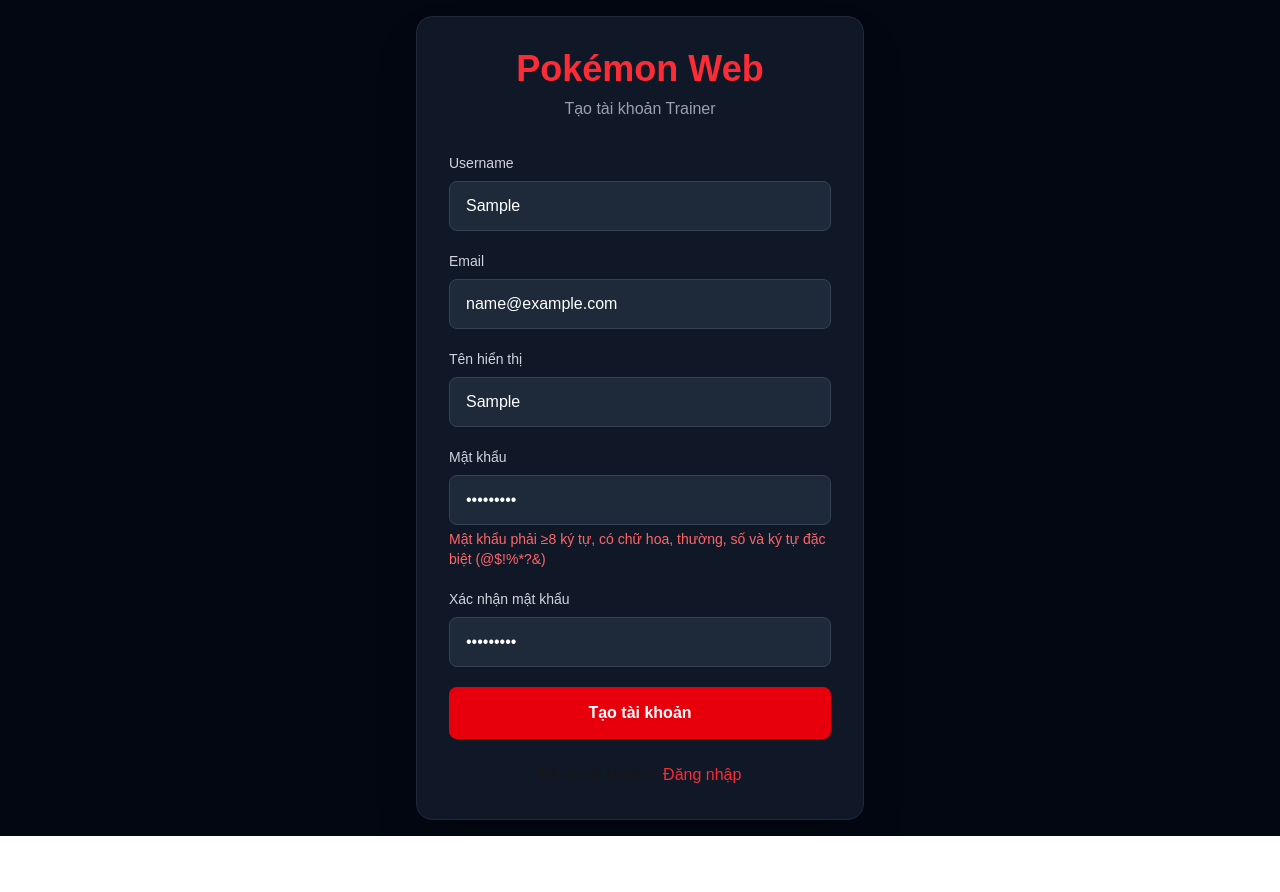
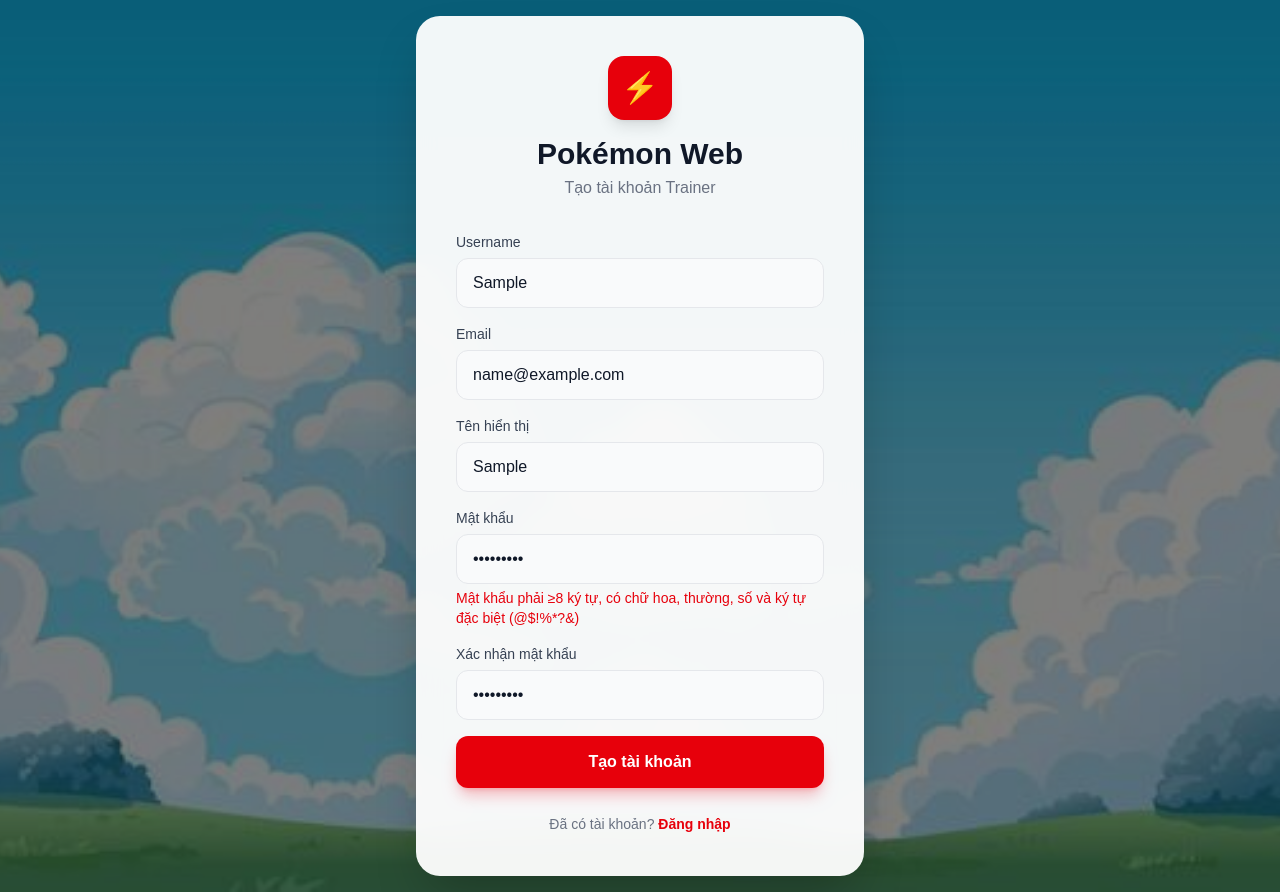
Before and after one commit to QuyenMai1501/Pokemon-Web, a Next.js app: page /auth/register in a window 1280 px wide. Both pictures are taken after typing "Sample", "name@example.com", "Sample", "Sample123", "Sample123" into the empty fields and a click on the button "Tạo tài khoản". Before the commit the page ends 836 px from the top, so only its background shows below. Built offline with nearby package versions, Linux system fonts and the light colour scheme; no server answers.

Commit message:
feat: Update Login/Register background and light UI

```diff
--- a/app/auth/register/page.tsx
+++ b/app/auth/register/page.tsx
@@ -1,8 +1,8 @@
-// app/auth/register/page.tsx
 'use client';
 
 import { useState } from "react";
 import { useRouter } from "next/navigation";
+import Image from "next/image";
 import Link from "next/link";
 
 const PASSWORD_REGEX = /^(?=.*[a-z])(?=.*[A-Z])(?=.*\d)(?=.*[@$!%*?&])[A-Za-z\d@$!%*?&]{8,}$/;
@@ -63,86 +63,109 @@ export default function RegisterPage() {
   };
 
   return (
-    <div className="flex min-h-screen items-center justify-center bg-gray-950 p-4">
-      <div className="w-full max-w-md p-8 bg-gray-900 rounded-2xl shadow-2xl border border-gray-800">
+    <div className="min-h-screen flex items-center justify-center p-4 relative overflow-hidden">
+      <Image
+        src="/background.jpg"
+        alt=""
+        fill
+        className="object-cover"
+        priority
+      />
+      <div className="absolute inset-0 bg-black/50" />
+
+      {/* Card */}
+      <div className="relative w-full max-w-md bg-white/95 backdrop-blur-md rounded-3xl shadow-2xl p-8 md:p-10">
         <div className="text-center mb-8">
-          <h1 className="text-4xl font-bold text-red-500">Pokémon Web</h1>
-          <p className="text-gray-400 mt-2">Tạo tài khoản Trainer</p>
+          <div className="inline-flex items-center justify-center w-16 h-16 bg-red-600 rounded-2xl mb-4 shadow-lg">
+            <span className="text-3xl">⚡</span>
+          </div>
+          <h1 className="text-3xl font-bold text-gray-900">Pokémon Web</h1>
+          <p className="text-gray-500 mt-1">Tạo tài khoản Trainer</p>
         </div>
 
-        <form onSubmit={handleSubmit} className="space-y-5">
+        <form onSubmit={handleSubmit} className="space-y-4">
           <div>
-            <label className="block text-sm font-medium text-gray-300 mb-2">Username</label>
+            <label className="block text-sm font-medium text-gray-700 mb-1.5">Username</label>
             <input
               type="text"
               value={formData.username}
               onChange={(e) => setFormData({ ...formData, username: e.target.value })}
-              className="w-full px-4 py-3 bg-gray-800 border border-gray-700 rounded-lg focus:outline-none focus:border-red-500 text-white"
+              className="w-full px-4 py-3 bg-gray-50 border border-gray-200 rounded-xl focus:outline-none focus:border-red-500 focus:ring-2 focus:ring-red-500/20 text-gray-900 placeholder-gray-400 transition"
               placeholder="TrainerName"
             />
-            {errors.username && <p className="text-red-400 text-sm mt-1">{errors.username}</p>}
+            {errors.username && <p className="text-red-600 text-sm mt-1">{errors.username}</p>}
           </div>
 
           <div>
-            <label className="block text-sm font-medium text-gray-300 mb-2">Email</label>
+            <label className="block text-sm font-medium text-gray-700 mb-1.5">Email</label>
             <input
               type="email"
               value={formData.email}
               onChange={(e) => setFormData({ ...formData, email: e.target.value })}
-              className="w-full px-4 py-3 bg-gray-800 border border-gray-700 rounded-lg focus:outline-none focus:border-red-500 text-white"
+              className="w-full px-4 py-3 bg-gray-50 border border-gray-200 rounded-xl focus:outline-none focus:border-red-500 focus:ring-2 focus:ring-red-500/20 text-gray-900 placeholder-gray-400 transition"
               placeholder="your@email.com"
             />
-            {errors.email && <p className="text-red-400 text-sm mt-1">{errors.email}</p>}
+            {errors.email && <p className="text-red-600 text-sm mt-1">{errors.email}</p>}
           </div>
 
           <div>
-            <label className="block text-sm font-medium text-gray-300 mb-2">Tên hiển thị</label>
+            <label className="block text-sm font-medium text-gray-700 mb-1.5">Tên hiển thị</label>
             <input
               type="text"
               value={formData.name}
               onChange={(e) => setFormData({ ...formData, name: e.target.value })}
-              className="w-full px-4 py-3 bg-gray-800 border border-gray-700 rounded-lg focus:outline-none focus:border-red-500 text-white"
+              className="w-full px-4 py-3 bg-gray-50 border border-gray-200 rounded-xl focus:outline-none focus:border-red-500 focus:ring-2 focus:ring-red-500/20 text-gray-900 placeholder-gray-400 transition"
               placeholder="(tuỳ chọn)"
             />
           </div>
 
           <div>
-            <label className="block text-sm font-medium text-gray-300 mb-2">Mật khẩu</label>
+            <label className="block text-sm font-medium text-gray-700 mb-1.5">Mật khẩu</label>
             <input
               type="password"
               value={formData.password}
               onChange={(e) => setFormData({ ...formData, password: e.target.value })}
-              className="w-full px-4 py-3 bg-gray-800 border border-gray-700 rounded-lg focus:outline-none focus:border-red-500 text-white"
+              className="w-full px-4 py-3 bg-gray-50 border border-gray-200 rounded-xl focus:outline-none focus:border-red-500 focus:ring-2 focus:ring-red-500/20 text-gray-900 placeholder-gray-400 transition"
               placeholder="••••••••"
             />
-            {errors.password && <p className="text-red-400 text-sm mt-1">{errors.password}</p>}
+            {errors.password && <p className="text-red-600 text-sm mt-1">{errors.password}</p>}
           </div>
 
           <div>
-            <label className="block text-sm font-medium text-gray-300 mb-2">Xác nhận mật khẩu</label>
+            <label className="block text-sm font-medium text-gray-700 mb-1.5">Xác nhận mật khẩu</label>
             <input
               type="password"
               value={formData.confirmPassword}
               onChange={(e) => setFormData({ ...formData, confirmPassword: e.target.value })}
-              className="w-full px-4 py-3 bg-gray-800 border border-gray-700 rounded-lg focus:outline-none focus:border-red-500 text-white"
+              className="w-full px-4 py-3 bg-gray-50 border border-gray-200 rounded-xl focus:outline-none focus:border-red-500 focus:ring-2 focus:ring-red-500/20 text-gray-900 placeholder-gray-400 transition"
               placeholder="••••••••"
             />
-            {errors.confirmPassword && <p className="text-red-400 text-sm mt-1">{errors.confirmPassword}</p>}
+            {errors.confirmPassword && <p className="text-red-600 text-sm mt-1">{errors.confirmPassword}</p>}
           </div>
 
-          {errors.general && <p className="text-red-500 text-center">{errors.general}</p>}
+          {errors.general && (
+            <p className="text-red-600 text-sm text-center bg-red-50 py-2 px-4 rounded-lg">
+              {errors.general}
+            </p>
+          )}
 
           <button
             type="submit"
             disabled={isLoading}
-            className="w-full py-3.5 bg-red-600 hover:bg-red-700 text-white font-semibold rounded-lg transition"
+            className="w-full py-3.5 bg-red-600 hover:bg-red-700 text-white font-semibold rounded-xl transition disabled:opacity-50 shadow-lg shadow-red-600/25"
           >
             {isLoading ? "Đang xử lý..." : "Tạo tài khoản"}
           </button>
         </form>
 
         <div className="text-center mt-6">
-          Đã có tài khoản? <Link href="/auth/signin" className="text-red-500 hover:underline">Đăng nhập</Link>
+          <span className="text-gray-500 text-sm">Đã có tài khoản? </span>
+          <Link
+            href="/auth/signin"
+            className="text-red-600 hover:text-red-700 font-semibold text-sm transition"
+          >
+            Đăng nhập
+          </Link>
         </div>
       </div>
     </div>
--- a/app/auth/signin/page.tsx
+++ b/app/auth/signin/page.tsx
@@ -1,9 +1,9 @@
-// app/auth/signin/page.tsx
 'use client';
 
 import { signIn } from "next-auth/react";
 import { useState } from "react";
 import { useRouter } from "next/navigation";
+import Image from "next/image";
 import Link from "next/link";
 
 export default function SignInPage() {
@@ -33,50 +33,72 @@ export default function SignInPage() {
   };
 
   return (
-    <div className="flex min-h-screen items-center justify-center bg-gray-900">
-      <div className="w-full max-w-md p-8 bg-gray-800 rounded-xl shadow-xl">
-        <h1 className="text-3xl font-bold text-center mb-8 text-white">Đăng nhập Pokémon Web</h1>
+    <div className="min-h-screen flex items-center justify-center p-4 relative overflow-hidden">
+      <Image
+        src="/background.jpg"
+        alt=""
+        fill
+        className="object-cover"
+        priority
+      />
+      <div className="absolute inset-0 bg-black/50" />
 
-        <form onSubmit={handleSubmit} className="space-y-6">
+      {/* Card */}
+      <div className="relative w-full max-w-md bg-white/95 backdrop-blur-md rounded-3xl shadow-2xl p-8 md:p-10">
+        <div className="text-center mb-8">
+          <div className="inline-flex items-center justify-center w-16 h-16 bg-red-600 rounded-2xl mb-4 shadow-lg">
+            <span className="text-3xl">⚡</span>
+          </div>
+          <h1 className="text-3xl font-bold text-gray-900">Pokémon Web</h1>
+          <p className="text-gray-500 mt-1">Đăng nhập để tiếp tục</p>
+        </div>
+
+        <form onSubmit={handleSubmit} className="space-y-5">
           <div>
-            <label className="block text-sm font-medium text-gray-300 mb-2">Email</label>
+            <label className="block text-sm font-medium text-gray-700 mb-1.5">Email</label>
             <input
               type="email"
               value={email}
               onChange={(e) => setEmail(e.target.value)}
-              className="w-full px-4 py-3 bg-gray-700 border border-gray-600 rounded-lg focus:outline-none focus:border-blue-500 text-white"
+              className="w-full px-4 py-3 bg-gray-50 border border-gray-200 rounded-xl focus:outline-none focus:border-red-500 focus:ring-2 focus:ring-red-500/20 text-gray-900 placeholder-gray-400 transition"
               placeholder="your@email.com"
               required
             />
           </div>
 
           <div>
-            <label className="block text-sm font-medium text-gray-300 mb-2">Mật khẩu</label>
+            <label className="block text-sm font-medium text-gray-700 mb-1.5">Mật khẩu</label>
             <input
               type="password"
               value={password}
               onChange={(e) => setPassword(e.target.value)}
-              className="w-full px-4 py-3 bg-gray-700 border border-gray-600 rounded-lg focus:outline-none focus:border-blue-500 text-white"
+              className="w-full px-4 py-3 bg-gray-50 border border-gray-200 rounded-xl focus:outline-none focus:border-red-500 focus:ring-2 focus:ring-red-500/20 text-gray-900 placeholder-gray-400 transition"
               placeholder="••••••••"
               required
             />
           </div>
 
-          {error && <p className="text-red-400 text-center text-sm">{error}</p>}
+          {error && (
+            <p className="text-red-600 text-sm text-center bg-red-50 py-2 px-4 rounded-lg">
+              {error}
+            </p>
+          )}
 
           <button
             type="submit"
             disabled={isLoading}
-            className="w-full py-3 bg-red-600 hover:bg-red-700 text-white font-semibold rounded-lg transition disabled:opacity-50"
+            className="w-full py-3.5 bg-red-600 hover:bg-red-700 text-white font-semibold rounded-xl transition disabled:opacity-50 shadow-lg shadow-red-600/25"
           >
             {isLoading ? "Đang đăng nhập..." : "Đăng nhập"}
           </button>
         </form>
 
-        {/* Cập nhật phần này */}
         <div className="text-center mt-6">
-          <span className="text-gray-400 text-sm">Chưa có tài khoản? </span>
-          <Link href="/auth/register" className="text-blue-500 hover:text-blue-400 text-sm font-semibold transition">
+          <span className="text-gray-500 text-sm">Chưa có tài khoản? </span>
+          <Link
+            href="/auth/register"
+            className="text-red-600 hover:text-red-700 font-semibold text-sm transition"
+          >
             Đăng ký ngay
           </Link>
         </div>
```
Also changed, not shown: public/background.jpg (added).
